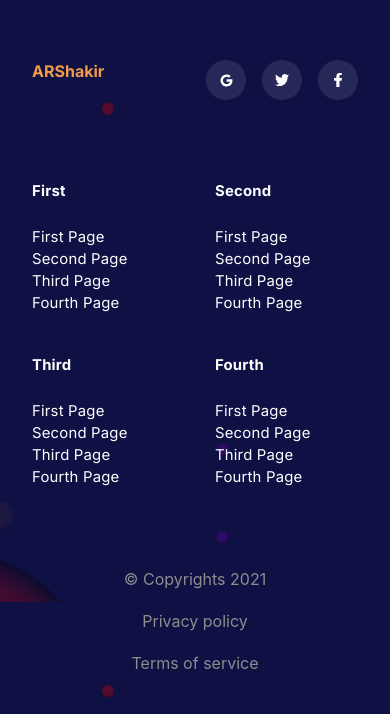
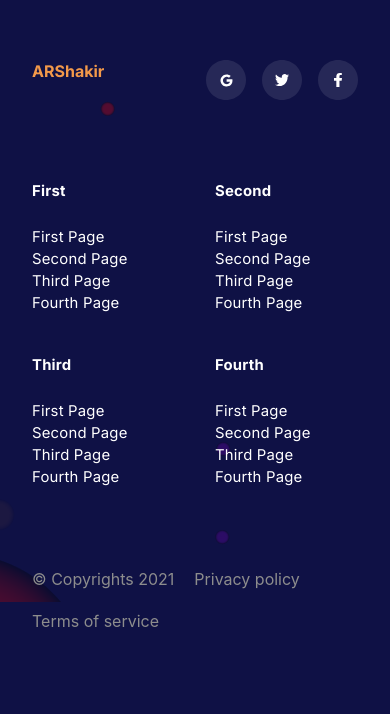
Before and after one commit to iPankajKr/landing-page, a Next.js app: page / in a window 390 px wide. Shown: the part 7453-8167 px from the top of the page. After the commit the page ends 8125 px from the top, so only its background shows below. Built offline with nearby package versions, Linux system fonts and the light colour scheme.

Commit message:
customise footer credit for mobile

```diff
--- a/components/Footer.js
+++ b/components/Footer.js
@@ -18,7 +18,7 @@ const Footer = () => {
                 <FooterMenuList key={menu.id} title={menu.title} list={menu.items} />
             ))}
         </div>
-        <div className="mt-20 flex flex-col md:flex-row justify-center items-center gap-5 text-[#8D8D8D]">
+        <div className="mt-20 flex flex-wrap md:justify-center items-center gap-5 text-[#8D8D8D]">
           <p>© Copyrights 2021</p>
           <p>Privacy policy</p>
           <p>Terms of service</p>
```
